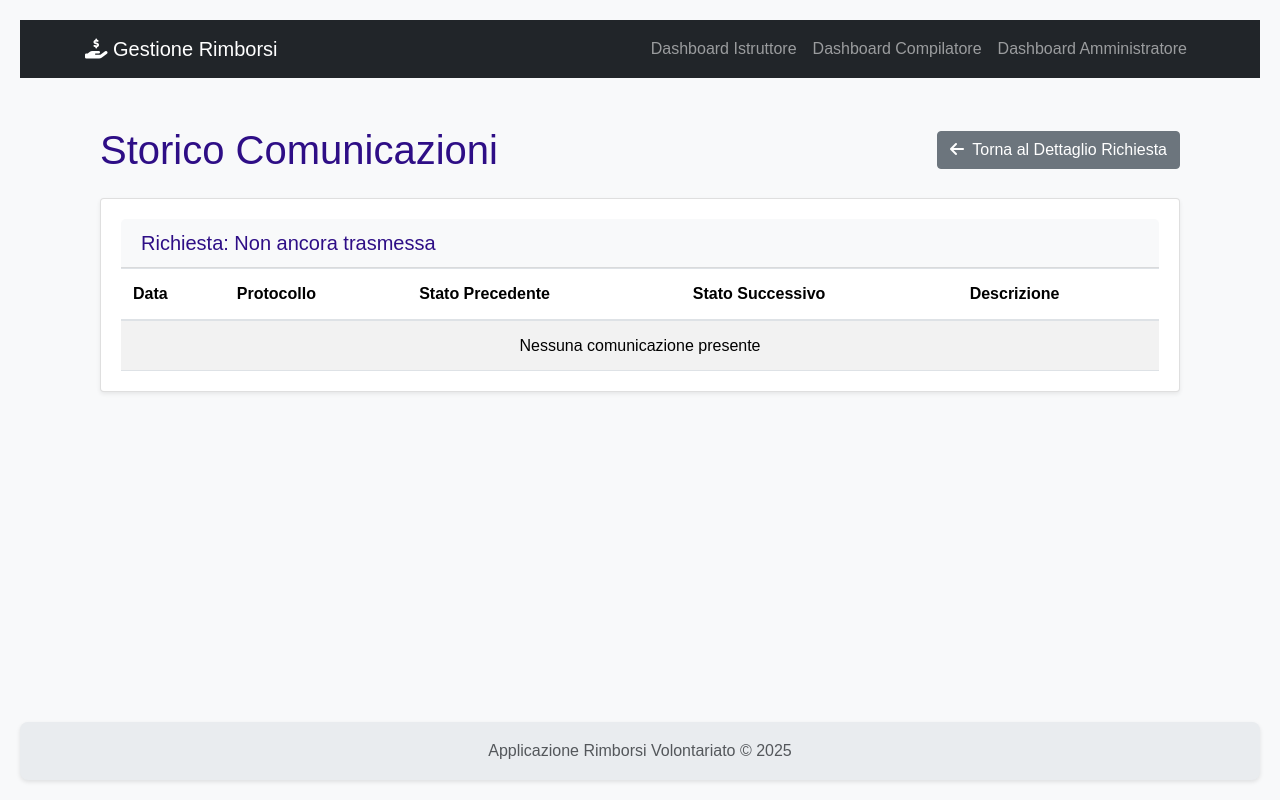
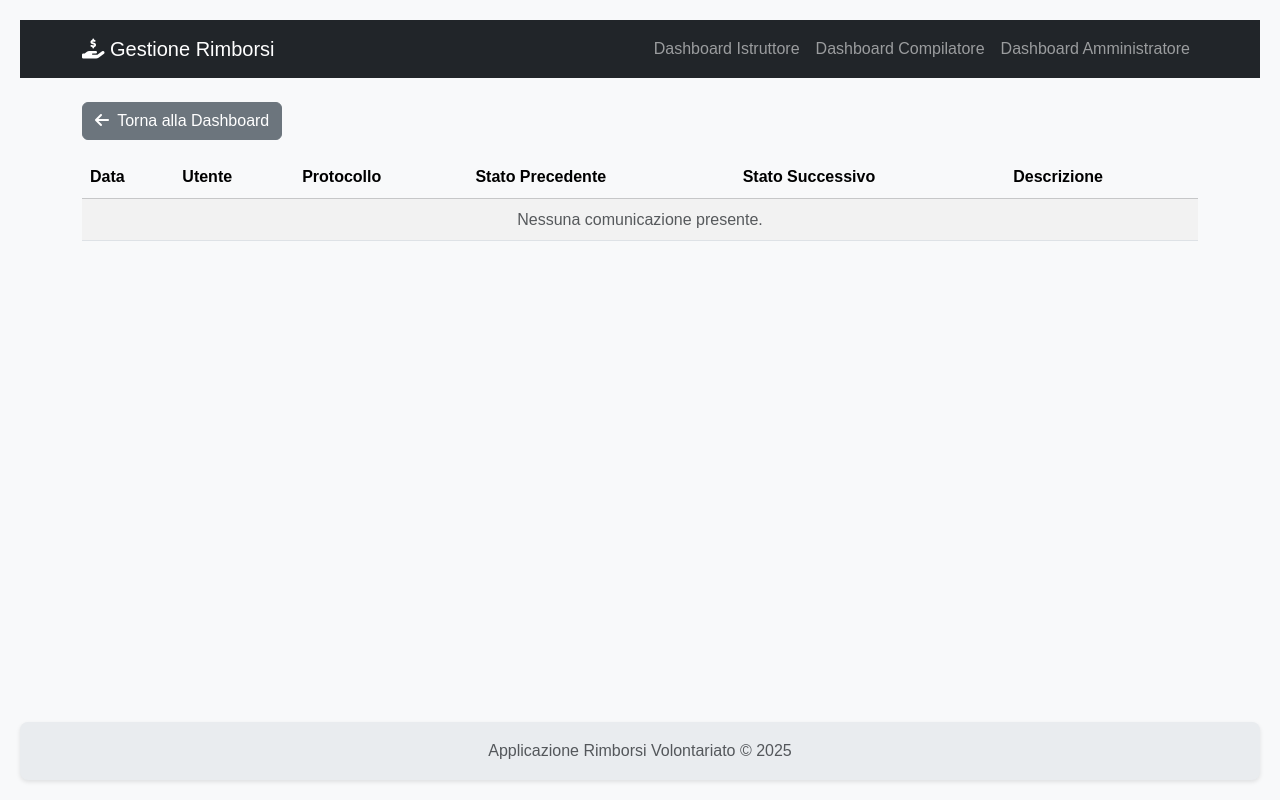
Before and after one commit to DanielePivetti/Rimborsi, a Python web app: template rimborsi/templates/main/comunicazioni.html in a window 1280 px wide. Run offline with Jinja, Linux system fonts and the light colour scheme; the template is opened without the code that fills it, so the values that code supplies are empty; some libraries are stand-ins or nearby versions.

Commit message:
Revisione tabelle nei tab Da Istruire e Istruite, aggiunta la disabilitazione dei pulsanti istruttoria e modale esito istruttoria in tab istruire istruttore e compilatore e inseriti controlli nelle rotte Centralizzazone stati richiesta e aggiunta log comunicazioni e refactoring storico

```diff
--- a/rimborsi/templates/main/comunicazioni.html
+++ b/rimborsi/templates/main/comunicazioni.html
@@ -1,91 +1,12 @@
 {% extends 'base.html' %}
+{% block title %}Storico Comunicazioni{% endblock %}
+{% block content %}
 
-{% block title %}Storico Comunicazioni{% endblock %}
+<div class="mb-3">
+    <a href="{{ url_for('main.dashboard') }}" class="btn btn-secondary">
+      <i class="fas fa-arrow-left me-1"></i> Torna alla Dashboard
+    </a>
+</div>
 
-{% block content %}
-<style>
-/* Stili Bootstrap essenziali per la pagina */
-.container { width: 100%; padding-right: 15px; padding-left: 15px; margin-right: auto; margin-left: auto; }
-.py-4 { padding-top: 1.5rem !important; padding-bottom: 1.5rem !important; }
-.mb-4 { margin-bottom: 1.5rem !important; }
-.mb-0 { margin-bottom: 0 !important; }
-.d-flex { display: flex !important; }
-.justify-content-between { justify-content: space-between !important; }
-.align-items-center { align-items: center !important; }
-.btn { display: inline-block; font-weight: 400; text-align: center; vertical-align: middle; user-select: none; border: 1px solid transparent; padding: 0.375rem 0.75rem; font-size: 1rem; line-height: 1.5; border-radius: 0.25rem; transition: color 0.15s ease-in-out, background-color 0.15s ease-in-out, border-color 0.15s ease-in-out, box-shadow 0.15s ease-in-out; }
-.btn-secondary { color: #fff; background-color: #6c757d; border-color: #6c757d; }
-.me-1 { margin-right: 0.25rem !important; }
-.card { position: relative; display: flex; flex-direction: column; min-width: 0; word-wrap: break-word; background-color: #fff; background-clip: border-box; border: 1px solid rgba(0, 0, 0, 0.125); border-radius: 0.25rem; }
-.shadow-sm { box-shadow: 0 0.125rem 0.25rem rgba(0, 0, 0, 0.075) !important; }
-.card-header { padding: 0.75rem 1.25rem; margin-bottom: 0; background-color: rgba(0, 0, 0, 0.03); border-bottom: 1px solid rgba(0, 0, 0, 0.125); }
-.bg-light { background-color: #f8f9fa !important; }
-.card-body { flex: 1 1 auto; min-height: 1px; padding: 1.25rem; }
-.p-0 { padding: 0 !important; }
-h1, h5 { margin-top: 0; font-weight: 500; line-height: 1.2; }
-h1 { font-size: 2.5rem; }
-h5 { font-size: 1.25rem; }
-
-/* Stili per la tabella */
-.table-responsive { display: block; width: 100%; overflow-x: auto; -webkit-overflow-scrolling: touch; }
-.table { width: 100%; margin-bottom: 1rem; color: #212529; border-collapse: collapse; }
-.table th, .table td { padding: 0.75rem; vertical-align: top; border-top: 1px solid #dee2e6; }
-.table thead th { vertical-align: bottom; border-bottom: 2px solid #dee2e6; }
-.table tbody + tbody { border-top: 2px solid #dee2e6; }
-.table-striped tbody tr:nth-of-type(odd) { background-color: rgba(0, 0, 0, 0.05); }
-.table-hover tbody tr:hover { background-color: rgba(0, 0, 0, 0.075); }
-.text-center { text-align: center !important; }
-</style>
-
-<div class="container py-4">
-    <div class="d-flex justify-content-between align-items-center mb-4">
-        <h1 class="mb-0">Storico Comunicazioni</h1>
-        <div>
-            {% if view_from == "istruttoria" %}
-                <a href="{{ url_for('istruttoria.dettaglio_istruttoria', richiesta_id=richiesta.id) }}" class="btn btn-secondary">
-                    <i class="fas fa-arrow-left me-1"></i> Torna al Dettaglio Istruttoria
-                </a>
-            {% else %}
-                <a href="{{ url_for('richiesta.dettaglio_richiesta', richiesta_id=richiesta.id) }}" class="btn btn-secondary">
-                    <i class="fas fa-arrow-left me-1"></i> Torna al Dettaglio Richiesta
-                </a>
-            {% endif %}
-        </div>
-    </div>
-
-    <div class="card shadow-sm">
-        <div class="card-header bg-light">
-            <h5 class="mb-0">Richiesta: {{ richiesta.protocollo_invio or "Non ancora trasmessa" }}</h5>
-        </div>
-        <div class="card-body p-0">
-            <div class="table-responsive">
-                <table class="table table-striped table-hover mb-0">
-                    <thead class="thead-light">
-                        <tr>
-                            <th>Data</th>
-                            <th>Protocollo</th>
-                            <th>Stato Precedente</th>
-                            <th>Stato Successivo</th>
-                            <th>Descrizione</th>
-                        </tr>
-                    </thead>
-                    <tbody>
-                        {% for comunicazione in comunicazioni %}
-                        <tr>
-                            <td>{{ comunicazione.data_transazione.strftime('%d/%m/%Y %H:%M') }}</td>
-                            <td>{{ comunicazione.protocollo }}</td>
-                            <td>{{ comunicazione.stato_precedente }}</td>
-                            <td>{{ comunicazione.stato_successore }}</td>
-                            <td>{{ comunicazione.descrizione }}</td>
-                        </tr>
-                        {% else %}
-                        <tr>
-                            <td colspan="5" class="text-center">Nessuna comunicazione presente</td>
-                        </tr>
-                        {% endfor %}
-                    </tbody>
-                </table>
-            </div>
-        </div>
-    </div>
-</div>
+  {% include 'partials/_comunicazioni_content.html' %}
 {% endblock %}
--- a/rimborsi/templates/partials/_comunicazioni_content.html
+++ b/rimborsi/templates/partials/_comunicazioni_content.html
@@ -1,49 +1,9 @@
-<style>
-/* Stili Bootstrap essenziali per la tabella */
-.table-responsive {
-    display: block;
-    width: 100%;
-    overflow-x: auto;
-    -webkit-overflow-scrolling: touch;
-}
-.table {
-    width: 100%;
-    margin-bottom: 1rem;
-    color: #212529;
-    border-collapse: collapse;
-}
-.table th,
-.table td {
-    padding: 0.75rem;
-    vertical-align: top;
-    border-top: 1px solid #dee2e6;
-}
-.table thead th {
-    vertical-align: bottom;
-    border-bottom: 2px solid #dee2e6;
-}
-.table tbody + tbody {
-    border-top: 2px solid #dee2e6;
-}
-.table-striped tbody tr:nth-of-type(odd) {
-    background-color: rgba(0, 0, 0, 0.05);
-}
-.table-hover tbody tr:hover {
-    background-color: rgba(0, 0, 0, 0.075);
-}
-.mb-0 {
-    margin-bottom: 0 !important;
-}
-.text-center {
-    text-align: center !important;
-}
-</style>
-
 <div class="table-responsive">
-    <table class="table table-striped table-hover mb-0">
-        <thead class="thead-light">
+  <table class="table table-striped align-middle">
+    <thead class="table-light">
       <tr>
         <th>Data</th>
+        <th>Utente</th>
         <th>Protocollo</th>
         <th>Stato Precedente</th>
         <th>Stato Successivo</th>
@@ -54,6 +14,7 @@
       {% for comunicazione in comunicazioni %}
       <tr>
         <td>{{ comunicazione.data_transazione.strftime('%d/%m/%Y %H:%M') }}</td>
+        <td>{{ comunicazione.utente.nome }}</td>
         <td>{{ comunicazione.protocollo }}</td>
         <td>{{ comunicazione.stato_precedente }}</td>
         <td>{{ comunicazione.stato_successore }}</td>
@@ -61,7 +22,7 @@
       </tr>
       {% else %}
       <tr>
-                <td colspan="5" class="text-center">Nessuna comunicazione presente</td>
+        <td colspan="6" class="text-center text-muted">Nessuna comunicazione presente.</td>
       </tr>
       {% endfor %}
     </tbody>
--- a/rimborsi/templates/partials/_lista_documenti_caricati.html
+++ b/rimborsi/templates/partials/_lista_documenti_caricati.html
@@ -23,7 +23,7 @@
                         <a href="{{ url_for('richiesta.modifica_documento', spesa_id=spesa.id ,  documento_id=doc.id) }}"
                            class="btn btn-sm btn-outline-secondary me-1"
                            title="Modifica"
-                           {% if richiesta.stato != 'A' %} style="pointer-events: none; opacity: 0.65;" aria-disabled="true" {% endif %}>
+                           {% if richiesta.stato != StatoRichiesta.BOZZA %} style="pointer-events: none; opacity: 0.65;" aria-disabled="true" {% endif %}>
                             <i class="fas fa-pencil-alt"></i>
                         </a>
 
@@ -36,7 +36,7 @@
                         <form action="{{ url_for('richiesta.cancella_documento', documento_id=doc.id) }}" method="POST" class="d-inline">
                             <button type="submit" class="btn btn-sm btn-outline-danger"
                                     onclick="return confirm('Sei sicuro?');"
-                                    {% if richiesta.stato != 'A' %}disabled title="Non puoi cancellare documenti quando la richiesta non è in bozza"{% endif %}>&times;</button>
+                                    {% if richiesta.stato != StatoRichiesta.BOZZA %}disabled title="Non puoi cancellare documenti quando la richiesta non è in bozza"{% endif %}>&times;</button>
                         </form>
                     </div>
                 </li>
```
Also changed, not shown: rimborsi/templates/main/comunicazioni_old.html (+30 -0 lines), rimborsi/templates/partials/_comunicazioni_tab.html (deleted, +0 -7 lines). Lines whose indentation alone changed are shown as unchanged.
